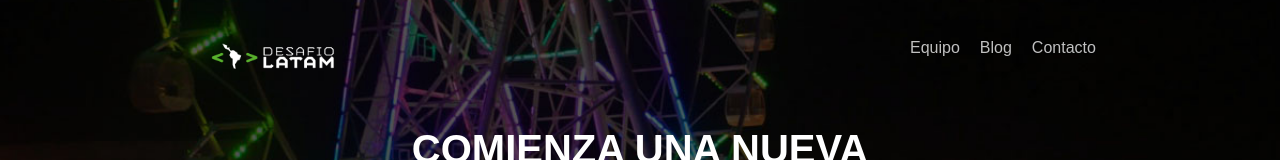
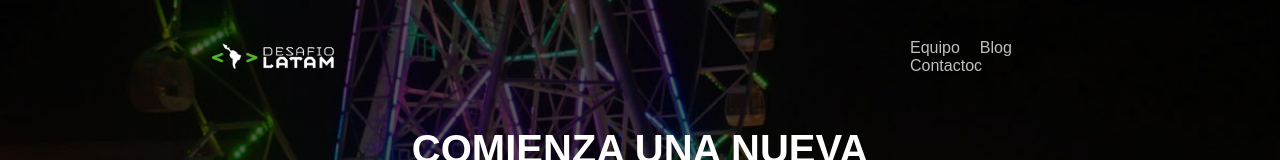
Before and after one commit to Nicocesgo/Actividad-Presencial-4, a plain HTML site: page index.html in a window 1280 px wide. Shown: the top 160 px of the page. Drawn offline with Linux system fonts and the light colour scheme.

Commit message:
2°commit

```diff
--- a/index.html
+++ b/index.html
@@ -16,7 +16,7 @@
           <ul id=navbar>
             <li class="navbar1"> Equipo </li>
             <li class="navbar1"> Blog </li>
-            <li class="navbar1"> Contacto </li>
+            <li class="navbar1"> Contactoc </li>
           </ul>
         </nav>
       </div>
```
